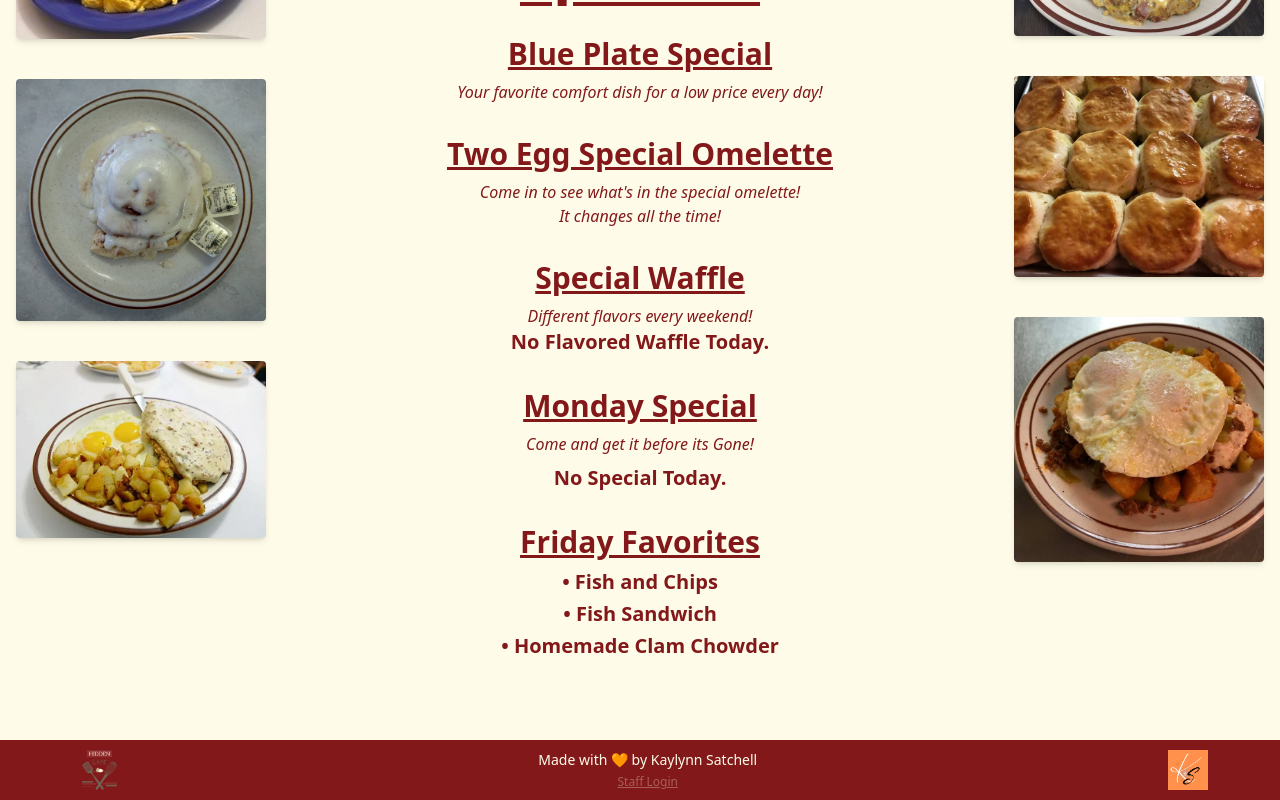
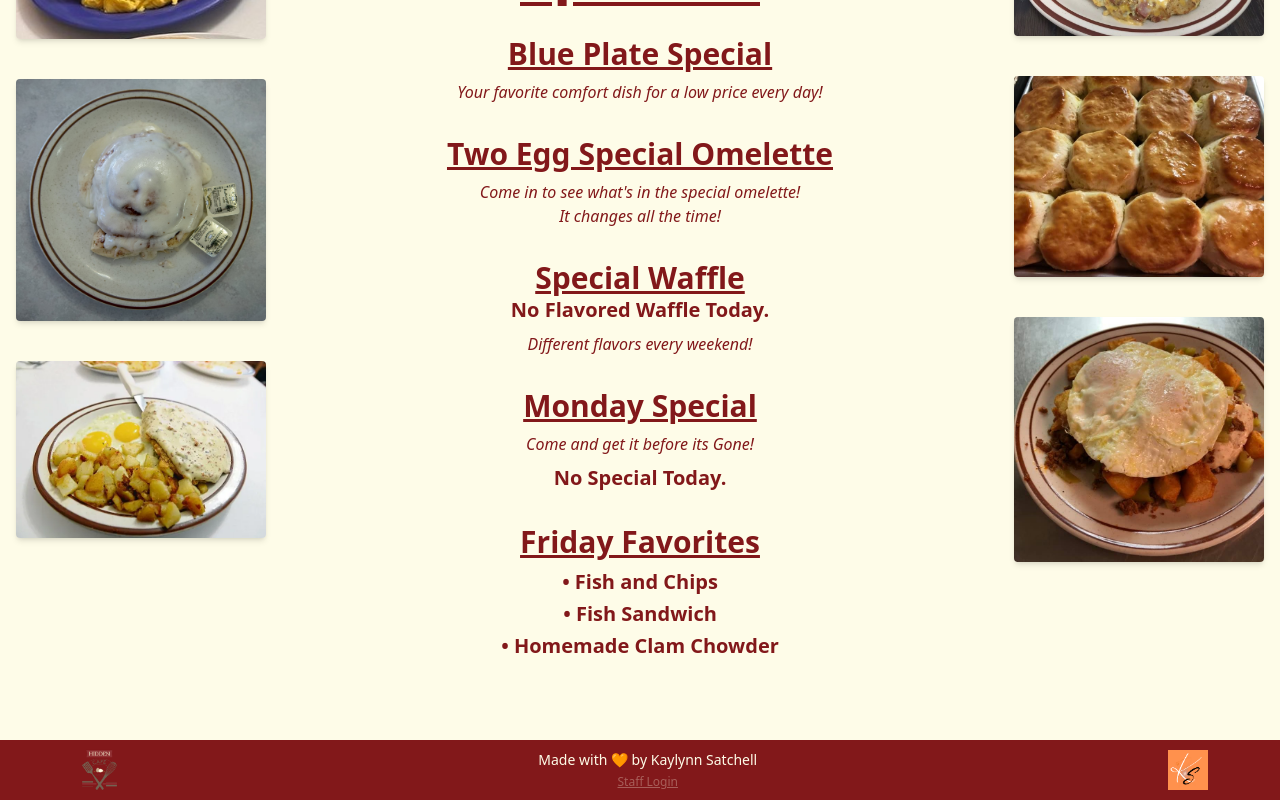
Before and after one commit to kayleesatch/hidden-cafe, a React (Vite) app: page / in a window 1280 px wide. Shown: the part 758-1558 px from the top of the page. Built offline with nearby package versions, Linux system fonts and the light colour scheme; no server answers; the database is empty.

Commit message:
small edit in Specials

```diff
--- a/src/components/Specials.jsx
+++ b/src/components/Specials.jsx
@@ -57,8 +57,8 @@ export default function Specials() {
 
                     <div className="mb-8">
                         <h3 className="text-3xl font-semibold underline">Special Waffle</h3>
+                        <p className="font-bold text-xl">{waffleFlavor}</p>
                         <p className="mt-2 italic">Different flavors every weekend!</p>
-                        <p className="font-bold text-xl">{waffleFlavor}</p>
                         {user && <WaffleEditor />}
                     </div>
 
```
